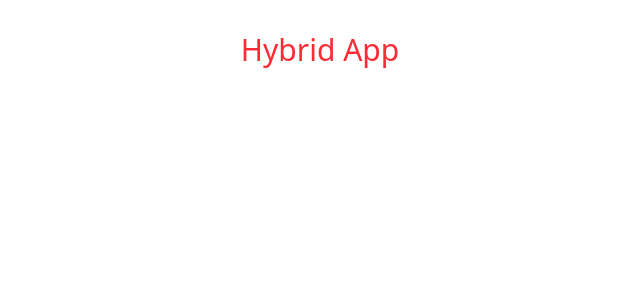
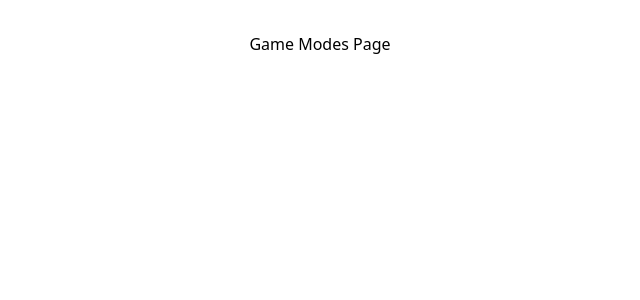
Before and after one commit to AlejoGomezQ/Hybrid_App, a React (Vite) app: page /game-modes in a window 1280 px wide. Shown: the top 300 px of the page, without its empty margins (320-960 px from the left). Built offline with nearby package versions, Linux system fonts and the light colour scheme.

Commit message:
feat: install routing and create routes

```diff
--- a/package.json
+++ b/package.json
@@ -13,6 +13,7 @@
     "@tailwindcss/vite": "^4.0.6",
     "react": "^19.0.0",
     "react-dom": "^19.0.0",
+    "react-router-dom": "^7.2.0",
     "tailwindcss": "^4.0.6"
   },
   "devDependencies": {
--- a/src/App.jsx
+++ b/src/App.jsx
@@ -1,12 +1,19 @@
+import { BrowserRouter as Router, Routes, Route } from "react-router-dom";
+
 import './App.css'
+import LoginPage from "./pages/Login";
+import GameModesPage from "./pages/GameModes";
+import GamePage from "./pages/Game";
 
 function App() {
   return (
-    <>
-      <div>
-        <h1 className='text-3xl text-red-500'>Hybrid App</h1>
-      </div>
-    </>
+    <Router>
+      <Routes>
+        <Route path="/" element={<LoginPage />} />
+        <Route path="/game-modes" element={<GameModesPage />} />
+        <Route path="/game/:modeId" element={<GamePage />} />
+      </Routes>
+    </Router>
   )
 }
 
--- /dev/null
+++ b/src/pages/Game.jsx
@@ -0,0 +1,9 @@
+const GamePage = () => {
+    return (
+        <div>
+            Game
+        </div>
+    )
+}
+
+export default GamePage
--- /dev/null
+++ b/src/pages/GameModes.jsx
@@ -0,0 +1,9 @@
+const GameModesPage = () => {
+    return (
+        <div>
+            Game Modes Page
+        </div>
+    )
+}
+
+export default GameModesPage
--- /dev/null
+++ b/src/pages/Login.jsx
@@ -0,0 +1,9 @@
+const LoginPage = () => {
+    return (
+        <div>
+            Login Page
+        </div>
+    )
+}
+
+export default LoginPage
```
Also changed, not shown: 1 other file (tests, documents, lock files or other folders).
